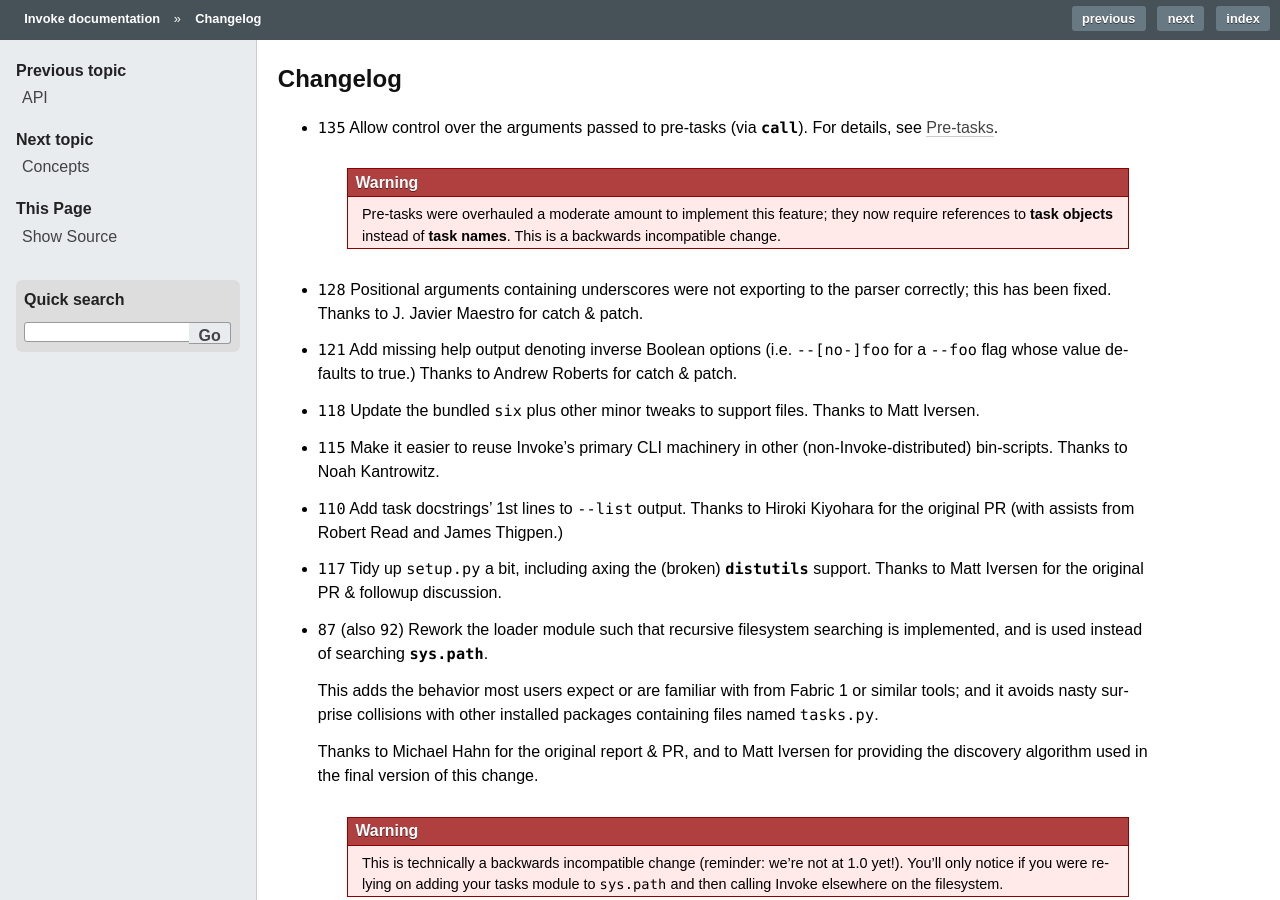
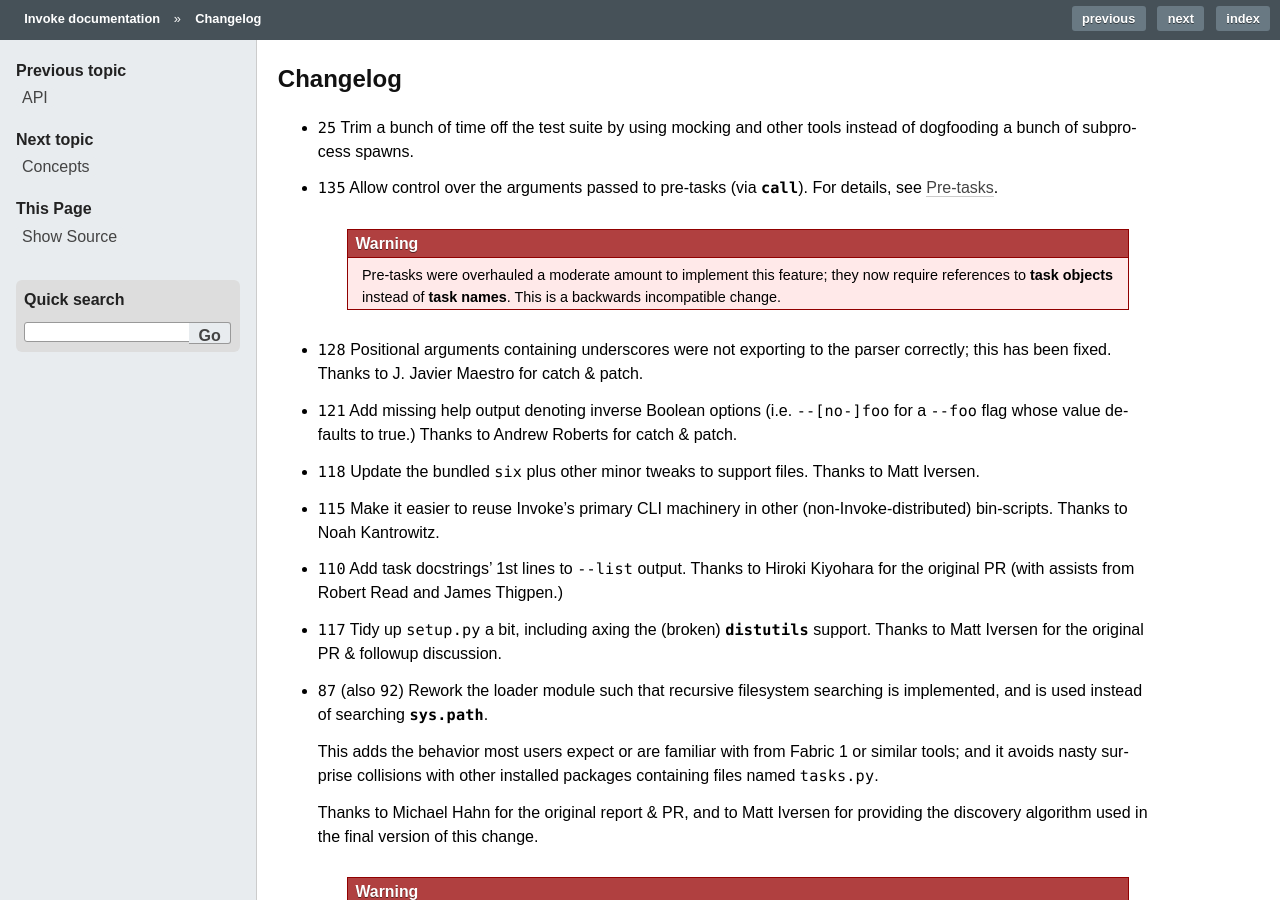
Before and after one commit to pyinvoke/invoke, a Sphinx documentation site: the page built from docs/changelog.rst, in a window 1280 px wide and 900 px high. Built offline with Sphinx 7.4.7, drawn with Linux system fonts in a browser that asks for light colours; cross-references to code outside the pages are shown as plain code.

Commit message:
Forgot a changelog re #25

```diff
--- a/docs/changelog.rst
+++ b/docs/changelog.rst
@@ -2,6 +2,8 @@
 Changelog
 =========
 
+* :support:`25` Trim a bunch of time off the test suite by using mocking and
+  other tools instead of dogfooding a bunch of subprocess spawns.
 * :feature:`135` Allow control over the arguments passed to pre-tasks (via
   `.call`). For details, see :ref:`pre-tasks`.
 
```
